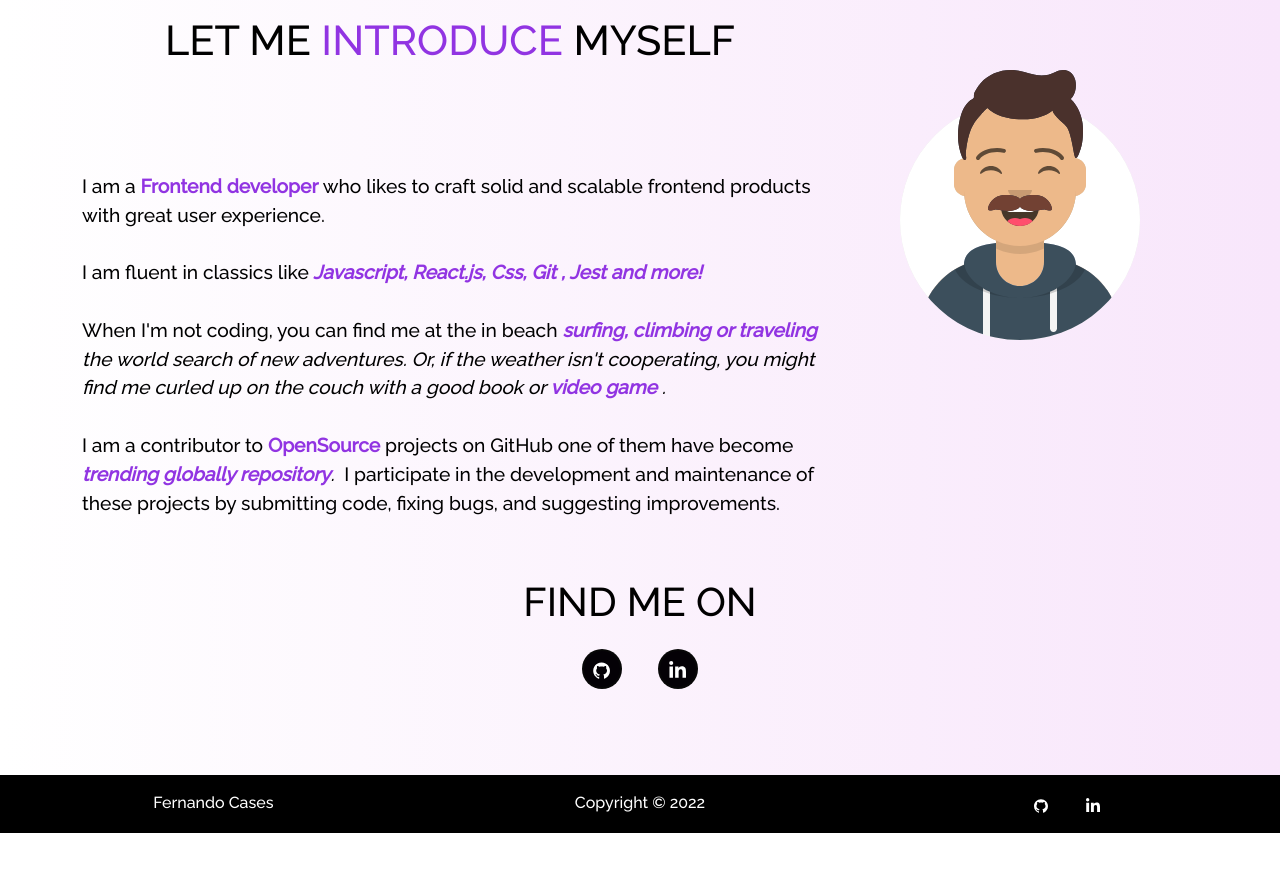
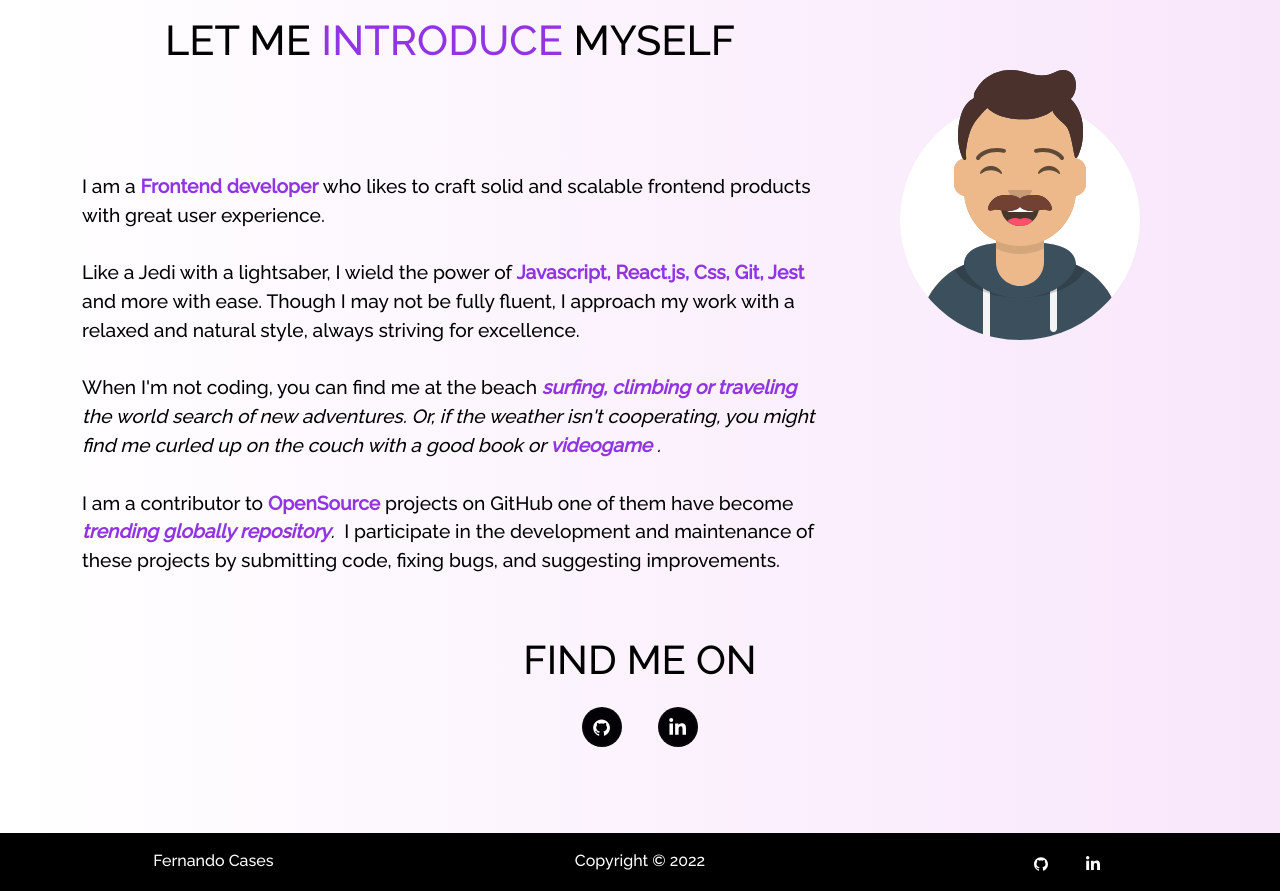
Before and after one commit to Fasping/portfolio, a React (Create React App) app: page / in a window 1280 px wide. Shown: the part 860-1751 px from the top of the page. Before the commit the page ends 1693 px from the top, so only its background shows below. Built offline with nearby package versions, Linux system fonts and the light colour scheme.

Commit message:
update: content

```diff
--- a/src/components/Home/Home2.js
+++ b/src/components/Home/Home2.js
@@ -23,18 +23,20 @@ function Home2() {
               who likes to craft solid and scalable frontend products with great
               user experience.
               <br />
-              <br />I am fluent in classics like
-              <i>
-                <b className="purple"> Javascript, React.js, Css, Git , Jest and more! </b>
-              </i>
+              <br />
+              Like a Jedi with a lightsaber, I wield the power of{" "}
+              <b className="purple">Javascript, React.js, Css, Git, Jest</b> and
+              more with ease. Though I may not be fully fluent, I approach my
+              work with a relaxed and natural style, always striving for
+              excellence.
               <br />
               <br />
-              When I'm not coding, you can find me at the in beach&nbsp;
+              When I'm not coding, you can find me at the beach&nbsp;
               <i>
                 <b className="purple">surfing, climbing or traveling </b> the
                 world search of new adventures. Or, if the weather isn't
                 cooperating, you might find me curled up on the couch with a
-                good book or<b className="purple"> video game</b> .
+                good book or<b className="purple"> videogame</b> .
               </i>
               <br />
               <br />I am a contributor to <b className="purple">OpenSource </b>
```
